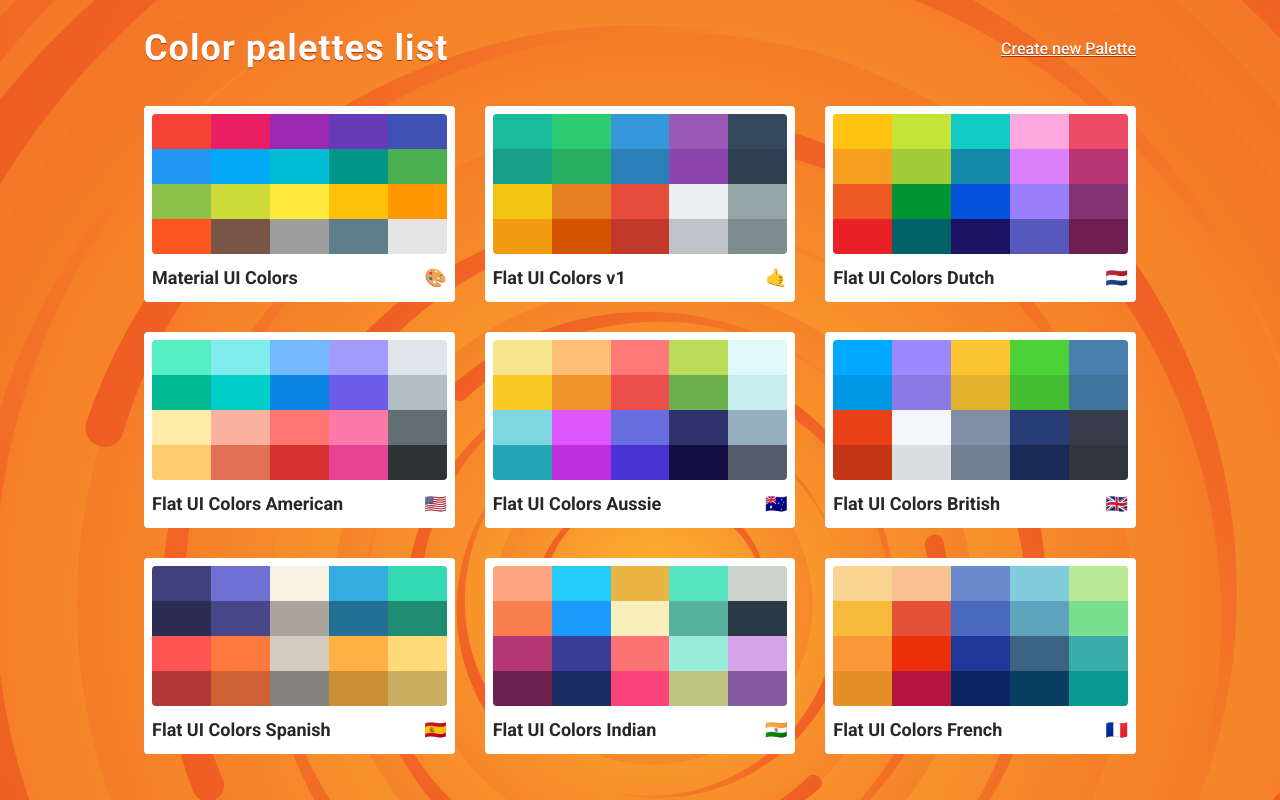
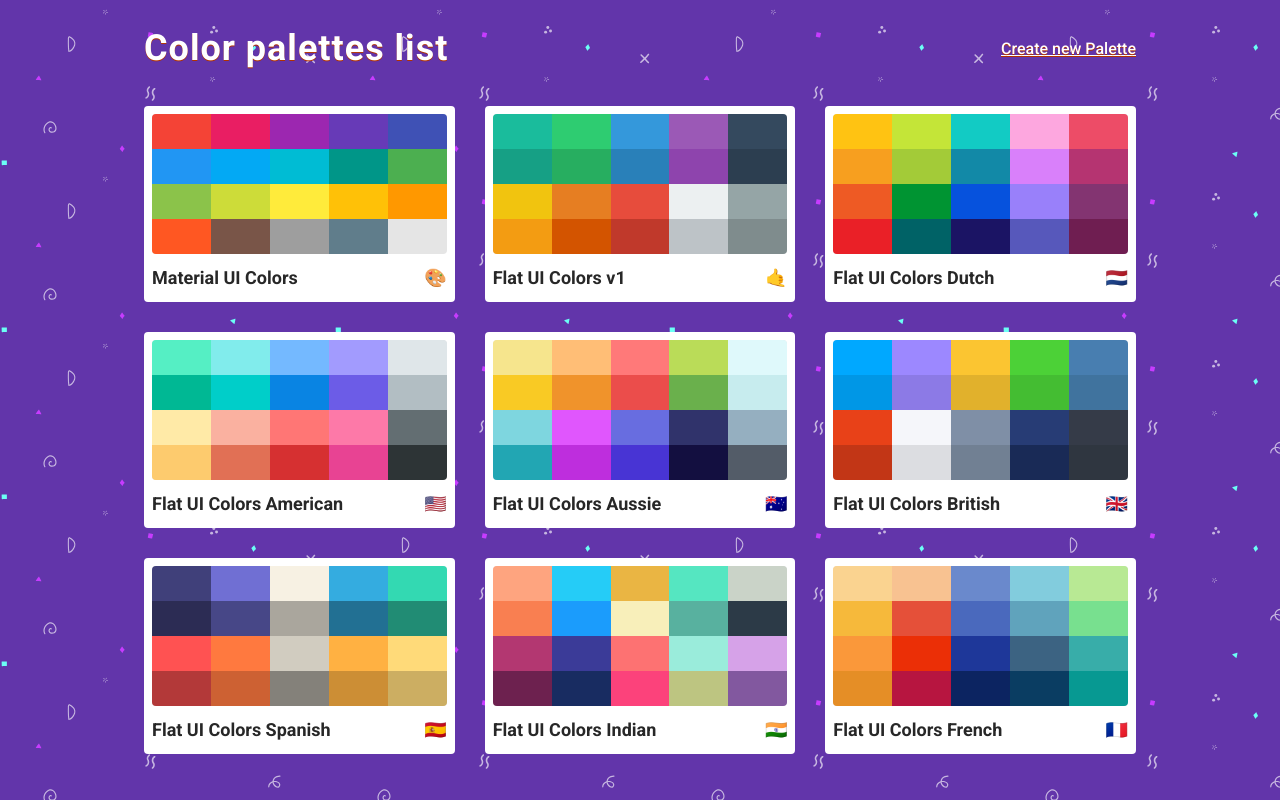
Before and after one commit to Meid-KH/Coolorize, a React (Create React App) app: page / in a window 1280 px wide. Built offline with nearby package versions, Linux system fonts and the light colour scheme.

Commit message:
- Update svg background.

```diff
--- a/src/styles/AppStyles.js
+++ b/src/styles/AppStyles.js
@@ -1,4 +1,5 @@
 import bg_img from "./../icons/Sun-Tornado.svg";
+import bg_img_v2 from "./../icons/Confetti-Doodles.svg";
 import sizes from "./Sizes";
 export default {
   colorPaletteWrapper: {
@@ -7,10 +8,11 @@
     display: "flex",
     flexDirection: "column",
     backgroundColor: "#ee5522",
-    backgroundImage: `url("${bg_img}")`,
+    // backgroundImage: `url("${bg_img}")`,
+    backgroundImage: `url("${bg_img_v2}")`,
     /* background by SVGBackgrounds.com */
     backgroundAttachment: "fixed",
-    backgroundSize: "cover",
+    // backgroundSize: "cover",
     [sizes.down("sm")]: {
       backgroundColor: "red"
     }
```
Also changed, not shown: src/icons/Confetti-Doodles.svg (added), 1 other file (tests, documents, lock files or other folders).
